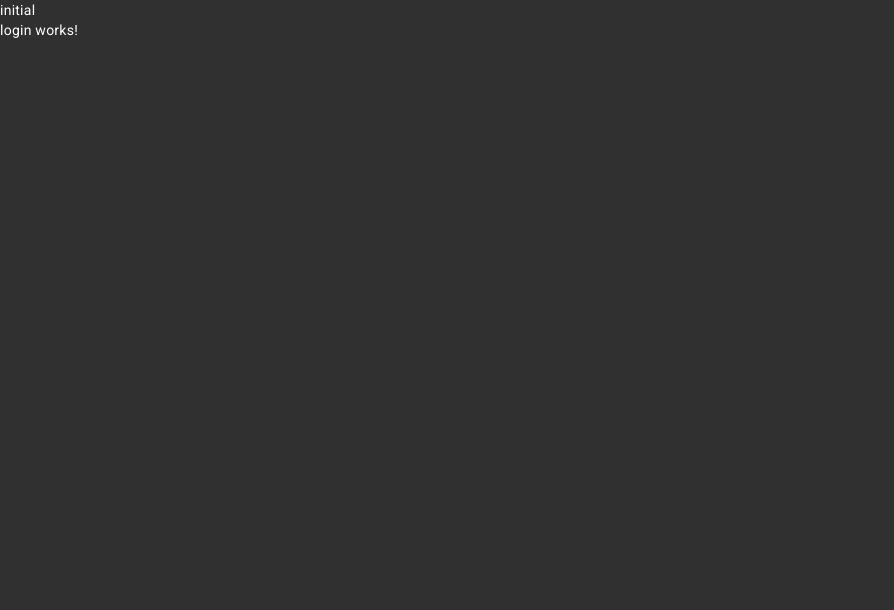
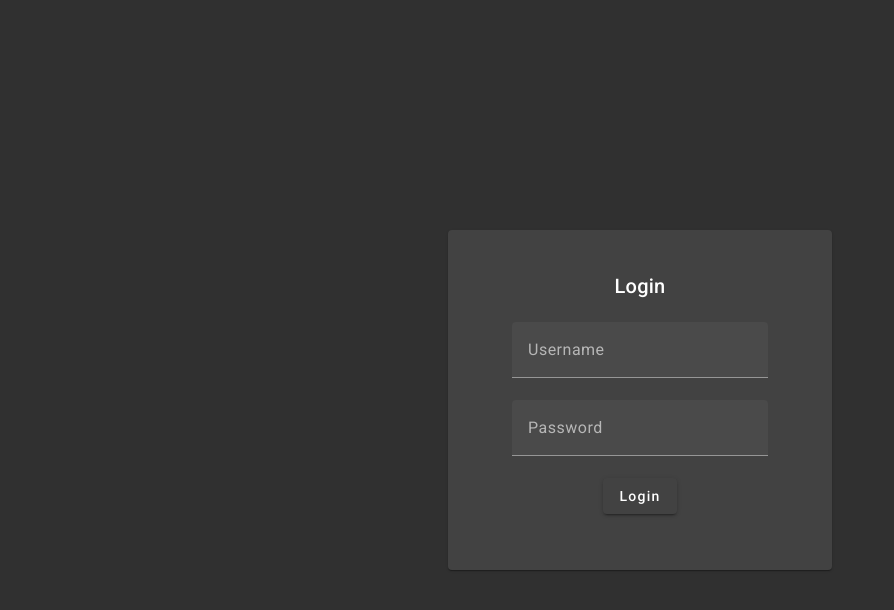
Before and after one commit to EvaldasP/todo-fe, an Angular app: page /login in a window 1280 px wide. Shown: the top 610 px of the page, without its empty margins (0-894 px from the left). Built offline with nearby package versions, Linux system fonts and the light colour scheme.

Commit message:
base login layout

```diff
--- a/package.json
+++ b/package.json
@@ -20,7 +20,10 @@
     "@angular/platform-browser": "^15.2.0",
     "@angular/platform-browser-dynamic": "^15.2.0",
     "@angular/router": "^15.2.0",
+    "autoprefixer": "^10.4.20",
+    "postcss": "^8.4.41",
     "rxjs": "~7.8.0",
+    "tailwindcss": "^3.4.9",
     "tslib": "^2.3.0",
     "zone.js": "~0.12.0"
   },
--- /dev/null
+++ b/postcss.config.js
@@ -0,0 +1,6 @@
+module.exports = {
+  plugins: {
+    tailwindcss: {},
+    autoprefixer: {},
+  },
+}
--- a/src/app/app.component.html
+++ b/src/app/app.component.html
@@ -1,3 +1 @@
-<div>initial</div>
-
 <router-outlet></router-outlet>
--- a/src/app/auth/auth.module.ts
+++ b/src/app/auth/auth.module.ts
@@ -1,9 +1,11 @@
 import { NgModule } from '@angular/core';
 import { LoginComponent } from './pages/login/login.component';
+import { MaterialModule } from '../material.module';
+import { ReactiveFormsModule } from '@angular/forms';
 
 @NgModule({
   declarations: [LoginComponent],
-  imports: [],
+  imports: [MaterialModule, ReactiveFormsModule],
   exports: [],
   providers: [],
 })
--- a/src/app/auth/pages/login/login.component.html
+++ b/src/app/auth/pages/login/login.component.html
@@ -1 +1,24 @@
-<p>login works!</p>
+<div class="h-full flex items-center justify-center">
+  <mat-card class="min-w-96 w-1/4 flex items-center justify-center py-10">
+    <mat-card-title>Login</mat-card-title>
+    <mat-card-content class="w-3/4">
+      <div class="mt-5 flex flex-col">
+        <mat-form-field>
+          <input class="w-3/4" type="text" matInput placeholder="Username" />
+        </mat-form-field>
+
+        <mat-form-field>
+          <input type="password" matInput placeholder="Password" />
+        </mat-form-field>
+
+        <!-- <p *ngIf="error" class="error">
+          {{ error }}
+        </p> -->
+
+        <div class="button text-center">
+          <button mat-raised-button>Login</button>
+        </div>
+      </div>
+    </mat-card-content>
+  </mat-card>
+</div>
--- /dev/null
+++ b/src/app/material.module.ts
@@ -0,0 +1,12 @@
+import { NgModule } from '@angular/core';
+import { MatCardModule } from '@angular/material/card';
+import { MatInputModule } from '@angular/material/input';
+import { MatButtonModule } from '@angular/material/button';
+
+const modules = [MatCardModule, MatInputModule, MatButtonModule];
+
+@NgModule({
+  imports: modules,
+  exports: modules,
+})
+export class MaterialModule {}
--- /dev/null
+++ b/tailwind.config.js
@@ -0,0 +1,8 @@
+/** @type {import('tailwindcss').Config} */
+module.exports = {
+  content: ["./src/**/*.{html,ts}"],
+  theme: {
+    extend: {},
+  },
+  plugins: [],
+};
```
Also changed, not shown: src/styles.scss (+11 -2 lines), 1 other file (tests, documents, lock files or other folders).
